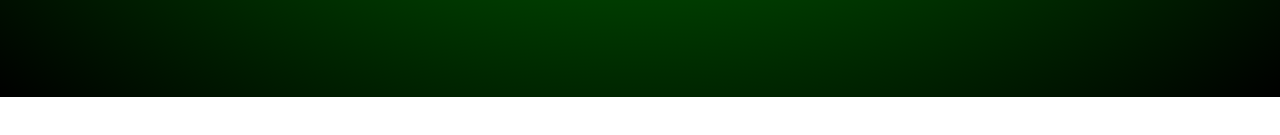
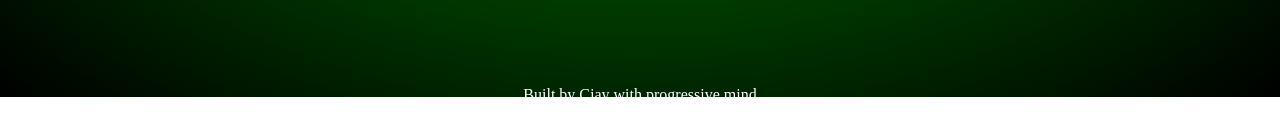
Before and after one commit to goodcoderCJ/gitrepobuckit, a React (Create React App) app: page / in a window 1280 px wide. Shown: the part 703-838 px from the top of the page. Built offline with nearby package versions, Linux system fonts and the light colour scheme.

Commit message:
Update footer.css

```diff
--- a/src/styles/footer.css
+++ b/src/styles/footer.css
@@ -1,5 +1,5 @@
 .footer {
-  padding: 3em 0;
+  padding: 1em 0;
   color: #fff;
   text-align:center;
   grid-area: footer;
```
